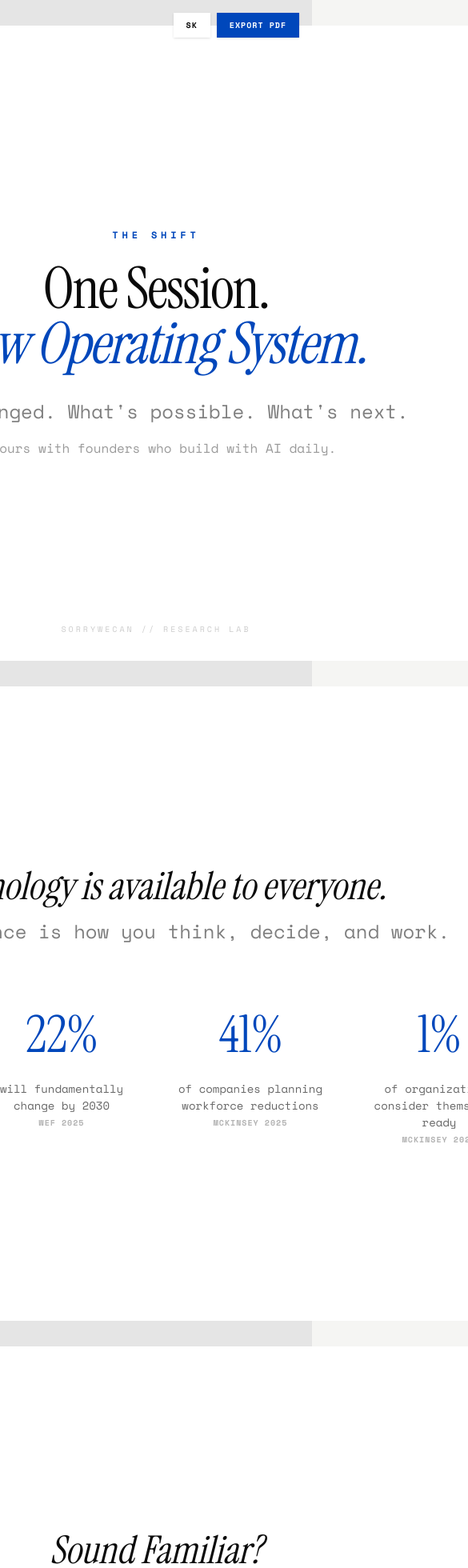
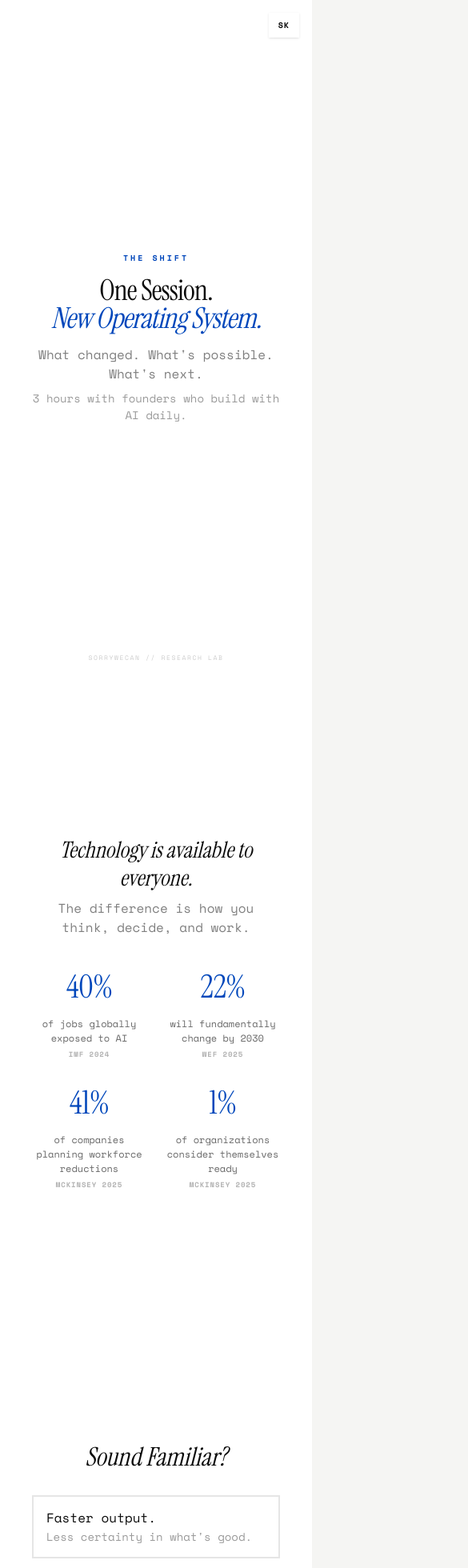
Before and after one commit to princeofwellness/researchlab, a Next.js app: page /public/onepager in a window 390 px wide. Shown: the top 1960 px of the page at 80% size, 585 px wide, since content can reach past the window. Built offline with nearby package versions, Linux system fonts and the light colour scheme.

Commit message:
Add mobile responsiveness to one-pager
- Full-width pages on mobile, fixed A4 on desktop/print
- Stacked grids (1-2 cols) on mobile, original layout on desktop
- Scaled text sizes for mobile readability
- Hide Export PDF on mobile
- Desktop and print unchanged

```diff
--- a/src/app/public/onepager/page.tsx
+++ b/src/app/public/onepager/page.tsx
@@ -154,7 +154,7 @@ export default function PublicOnePager() {
 
     const t = content[lang]
 
-    const pageClass = "page-slide w-[297mm] h-[210mm] bg-white relative flex flex-col justify-center items-center p-12 print:p-8"
+    const pageClass = "page-slide w-full md:w-[297mm] min-h-screen md:h-[210mm] bg-white relative flex flex-col justify-center items-center p-6 md:p-12 print:w-[297mm] print:h-[210mm] print:p-8"
 
     return (
         <>
@@ -163,13 +163,22 @@ export default function PublicOnePager() {
                     display: flex;
                     flex-direction: column;
                     align-items: center;
-                    gap: 2rem;
-                    padding: 2rem;
-                    background: #e5e5e5;
+                    gap: 0;
+                    padding: 0;
+                    background: #f5f5f5;
                 }
                 .page-slide {
                     box-sizing: border-box;
-                    overflow: hidden;
+                }
+                @media (min-width: 768px) {
+                    .page-container {
+                        gap: 2rem;
+                        padding: 2rem;
+                        background: #e5e5e5;
+                    }
+                    .page-slide {
+                        overflow: hidden;
+                    }
                 }
                 @media print {
                     @page {
@@ -192,6 +201,7 @@ export default function PublicOnePager() {
                         page-break-inside: avoid;
                         break-after: page;
                         break-inside: avoid;
+                        overflow: hidden;
                     }
                     .page-slide:last-child {
                         page-break-after: avoid;
@@ -203,13 +213,13 @@ export default function PublicOnePager() {
             <div className="fixed top-4 right-4 z-50 print:hidden flex gap-2">
                 <button
                     onClick={() => setLang(lang === 'en' ? 'sk' : 'en')}
-                    className="text-[10px] font-bold uppercase tracking-widest px-4 py-2 bg-white shadow hover:bg-black hover:text-white transition-colors"
+                    className="text-[10px] font-bold uppercase tracking-widest px-3 md:px-4 py-2 bg-white shadow hover:bg-black hover:text-white transition-colors"
                 >
                     {lang === 'en' ? 'SK' : 'EN'}
                 </button>
                 <button
                     onClick={() => window.print()}
-                    className="text-[10px] font-bold uppercase tracking-widest px-4 py-2 bg-[#0047BB] text-white shadow hover:bg-black transition-colors"
+                    className="hidden md:block text-[10px] font-bold uppercase tracking-widest px-4 py-2 bg-[#0047BB] text-white shadow hover:bg-black transition-colors"
                 >
                     Export PDF
                 </button>
@@ -219,29 +229,29 @@ export default function PublicOnePager() {
 
                 {/* Page 1: Hero */}
                 <div className={pageClass}>
-                    <div className="text-center max-w-4xl">
-                        <p className="text-[12px] font-bold uppercase tracking-[0.4em] text-[#0047BB] mb-6">{t.hero.label}</p>
-                        <h1 className="font-serif text-[72px] leading-[0.95] tracking-tight">
+                    <div className="text-center max-w-4xl px-4">
+                        <p className="text-[10px] md:text-[12px] font-bold uppercase tracking-[0.3em] md:tracking-[0.4em] text-[#0047BB] mb-4 md:mb-6">{t.hero.label}</p>
+                        <h1 className="font-serif text-[36px] md:text-[72px] leading-[0.95] tracking-tight">
                             {t.hero.title.line1}<br />
                             <span className="text-[#0047BB] italic">{t.hero.title.line2}</span>
                         </h1>
-                        <p className="text-[24px] text-black/50 mt-8">{t.hero.subline}</p>
-                        <p className="text-[16px] text-black/40 mt-4">{t.hero.desc}</p>
+                        <p className="text-[16px] md:text-[24px] text-black/50 mt-4 md:mt-8">{t.hero.subline}</p>
+                        <p className="text-[14px] md:text-[16px] text-black/40 mt-2 md:mt-4">{t.hero.desc}</p>
                     </div>
-                    <p className="absolute bottom-8 text-[10px] uppercase tracking-[0.3em] text-black/20">SORRYWECAN // RESEARCH LAB</p>
+                    <p className="absolute bottom-4 md:bottom-8 text-[8px] md:text-[10px] uppercase tracking-[0.2em] md:tracking-[0.3em] text-black/20">SORRYWECAN // RESEARCH LAB</p>
                 </div>
 
                 {/* Page 2: Stats */}
                 <div className={`${pageClass} bg-black/[0.02]`}>
-                    <div className="text-center max-w-4xl">
-                        <h2 className="font-serif text-[48px] italic leading-tight">{t.stats.headline}</h2>
-                        <p className="text-[24px] text-black/50 mt-2">{t.stats.subline}</p>
-                        <div className="grid grid-cols-4 gap-12 mt-16">
+                    <div className="text-center max-w-4xl px-4">
+                        <h2 className="font-serif text-[28px] md:text-[48px] italic leading-tight">{t.stats.headline}</h2>
+                        <p className="text-[16px] md:text-[24px] text-black/50 mt-2">{t.stats.subline}</p>
+                        <div className="grid grid-cols-2 md:grid-cols-4 gap-6 md:gap-12 mt-8 md:mt-16">
                             {t.stats.items.map((stat, i) => (
                                 <div key={i} className="text-center">
-                                    <span className="text-[64px] font-serif text-[#0047BB]">{stat.value}</span>
-                                    <p className="text-[14px] text-black/60 mt-2">{stat.label}</p>
-                                    <p className="text-[10px] font-bold uppercase tracking-widest text-black/30 mt-1">{stat.source}</p>
+                                    <span className="text-[40px] md:text-[64px] font-serif text-[#0047BB]">{stat.value}</span>
+                                    <p className="text-[12px] md:text-[14px] text-black/60 mt-2">{stat.label}</p>
+                                    <p className="text-[9px] md:text-[10px] font-bold uppercase tracking-widest text-black/30 mt-1">{stat.source}</p>
                                 </div>
                             ))}
                         </div>
@@ -250,13 +260,13 @@ export default function PublicOnePager() {
 
                 {/* Page 3: Problem */}
                 <div className={pageClass}>
-                    <div className="text-center max-w-5xl w-full">
-                        <h2 className="font-serif text-[48px] italic mb-8">{t.problem.title}</h2>
-                        <div className="grid grid-cols-3 gap-4">
+                    <div className="text-center max-w-5xl w-full px-4">
+                        <h2 className="font-serif text-[32px] md:text-[48px] italic mb-6 md:mb-8">{t.problem.title}</h2>
+                        <div className="grid grid-cols-1 md:grid-cols-3 gap-3 md:gap-4">
                             {t.problem.cards.map((card, i) => (
-                                <div key={i} className="p-5 border-2 border-black/10 text-left">
-                                    <p className="text-[20px] font-medium leading-tight">{card.headline}</p>
-                                    <p className="text-[16px] text-black/40 mt-1 leading-snug">{card.subline}</p>
+                                <div key={i} className="p-4 md:p-5 border-2 border-black/10 text-left">
+                                    <p className="text-[16px] md:text-[20px] font-medium leading-tight">{card.headline}</p>
+                                    <p className="text-[14px] md:text-[16px] text-black/40 mt-1 leading-snug">{card.subline}</p>
                                 </div>
                             ))}
                         </div>
@@ -265,19 +275,19 @@ export default function PublicOnePager() {
 
                 {/* Page 4: Session */}
                 <div className={pageClass}>
-                    <div className="max-w-5xl w-full">
-                        <div className="text-center mb-10">
-                            <h2 className="font-serif text-[56px] italic">{t.session.title}</h2>
-                            <p className="text-[18px] text-[#0047BB] mt-2">{t.session.subtitle}</p>
+                    <div className="max-w-5xl w-full px-4">
+                        <div className="text-center mb-6 md:mb-10">
+                            <h2 className="font-serif text-[36px] md:text-[56px] italic">{t.session.title}</h2>
+                            <p className="text-[14px] md:text-[18px] text-[#0047BB] mt-2">{t.session.subtitle}</p>
                         </div>
-                        <div className="grid grid-cols-4 gap-4">
+                        <div className="grid grid-cols-1 md:grid-cols-4 gap-3 md:gap-4">
                             {t.session.parts.map((part, i) => (
-                                <div key={i} className={`p-6 border-2 flex flex-col h-full ${i === 0 ? 'border-[#0047BB] bg-[#0047BB]/5' : 'border-black/10'}`}>
-                                    <p className="text-[12px] font-bold text-black/30">{part.num}</p>
-                                    <p className="font-serif text-[32px] italic mt-1">{part.title}</p>
-                                    <p className="text-[12px] text-black/40 mt-1">{part.time}</p>
-                                    <p className="text-[14px] text-black/60 mt-4 leading-relaxed flex-grow">{part.desc}</p>
-                                    <p className="text-[11px] font-bold uppercase tracking-widest text-[#0047BB] mt-4">{part.lead}</p>
+                                <div key={i} className={`p-4 md:p-6 border-2 flex flex-col ${i === 0 ? 'border-[#0047BB] bg-[#0047BB]/5' : 'border-black/10'}`}>
+                                    <p className="text-[11px] md:text-[12px] font-bold text-black/30">{part.num}</p>
+                                    <p className="font-serif text-[24px] md:text-[32px] italic mt-1">{part.title}</p>
+                                    <p className="text-[11px] md:text-[12px] text-black/40 mt-1">{part.time}</p>
+                                    <p className="text-[13px] md:text-[14px] text-black/60 mt-3 md:mt-4 leading-relaxed md:flex-grow">{part.desc}</p>
+                                    <p className="text-[10px] md:text-[11px] font-bold uppercase tracking-widest text-[#0047BB] mt-3 md:mt-4">{part.lead}</p>
                                 </div>
                             ))}
                         </div>
@@ -286,18 +296,18 @@ export default function PublicOnePager() {
 
                 {/* Page 5: Founders */}
                 <div className={pageClass}>
-                    <div className="max-w-5xl w-full">
-                        <div className="text-center mb-10">
-                            <h2 className="font-serif text-[48px] italic">{t.founders.title}</h2>
-                            <p className="text-[16px] text-black/50 mt-2">{t.founders.subtitle}</p>
+                    <div className="max-w-5xl w-full px-4">
+                        <div className="text-center mb-6 md:mb-10">
+                            <h2 className="font-serif text-[32px] md:text-[48px] italic">{t.founders.title}</h2>
+                            <p className="text-[14px] md:text-[16px] text-black/50 mt-2">{t.founders.subtitle}</p>
                         </div>
-                        <div className="grid grid-cols-3 gap-8">
+                        <div className="grid grid-cols-1 md:grid-cols-3 gap-4 md:gap-8">
                             {t.founders.cards.map((card, i) => (
-                                <div key={i} className="text-center p-6 border border-black/10">
-                                    <p className="font-serif text-[28px] italic">{card.name}</p>
-                                    <p className="text-[11px] font-bold uppercase tracking-widest text-[#0047BB] mt-2">{card.role}</p>
-                                    <p className="text-[12px] text-black/40 mt-1">{card.company}</p>
-                                    <p className="text-[14px] text-black/60 mt-4 leading-relaxed">{card.bio}</p>
+                                <div key={i} className="text-center p-4 md:p-6 border border-black/10">
+                                    <p className="font-serif text-[22px] md:text-[28px] italic">{card.name}</p>
+                                    <p className="text-[10px] md:text-[11px] font-bold uppercase tracking-widest text-[#0047BB] mt-2">{card.role}</p>
+                                    <p className="text-[11px] md:text-[12px] text-black/40 mt-1">{card.company}</p>
+                                    <p className="text-[13px] md:text-[14px] text-black/60 mt-3 md:mt-4 leading-relaxed">{card.bio}</p>
                                 </div>
                             ))}
                         </div>
@@ -306,12 +316,12 @@ export default function PublicOnePager() {
 
                 {/* Page 6: Outcomes */}
                 <div className={pageClass}>
-                    <div className="max-w-5xl w-full">
-                        <h2 className="font-serif text-[56px] italic text-center mb-12">{t.outcome.title}</h2>
-                        <div className="grid grid-cols-5 gap-4">
+                    <div className="max-w-5xl w-full px-4">
+                        <h2 className="font-serif text-[32px] md:text-[56px] italic text-center mb-6 md:mb-12">{t.outcome.title}</h2>
+                        <div className="grid grid-cols-1 md:grid-cols-5 gap-3 md:gap-4">
                             {t.outcome.items.map((item, i) => (
-                                <div key={i} className="p-5 border border-black/10">
-                                    <p className="text-[18px] font-medium">{item.title}</p>
+                                <div key={i} className="p-4 md:p-5 border border-black/10">
+                                    <p className="text-[16px] md:text-[18px] font-medium">{item.title}</p>
                                     <p className="text-[13px] text-black/50 mt-2 leading-relaxed">{item.desc}</p>
                                 </div>
                             ))}
@@ -321,25 +331,25 @@ export default function PublicOnePager() {
 
                 {/* Page 7: Details + CTA */}
                 <div className={pageClass}>
-                    <div className="max-w-4xl w-full text-center">
-                        <h2 className="font-serif text-[72px] italic mb-4">{t.cta.headline}</h2>
-                        <p className="text-[20px] text-black/50 mb-12">{t.cta.subline}</p>
+                    <div className="max-w-4xl w-full text-center px-4">
+                        <h2 className="font-serif text-[48px] md:text-[72px] italic mb-2 md:mb-4">{t.cta.headline}</h2>
+                        <p className="text-[16px] md:text-[20px] text-black/50 mb-8 md:mb-12">{t.cta.subline}</p>
 
-                        <div className="grid grid-cols-4 gap-8 mb-12">
+                        <div className="grid grid-cols-2 md:grid-cols-4 gap-4 md:gap-8 mb-8 md:mb-12">
                             {t.details.items.map((item, i) => (
                                 <div key={i} className="text-center">
-                                    <p className="text-[10px] font-bold uppercase tracking-widest text-black/40">{item.label}</p>
-                                    <p className="text-[20px] font-medium mt-2">{item.value}</p>
-                                    <p className="text-[14px] text-black/50">{item.sub}</p>
+                                    <p className="text-[9px] md:text-[10px] font-bold uppercase tracking-widest text-black/40">{item.label}</p>
+                                    <p className="text-[16px] md:text-[20px] font-medium mt-1 md:mt-2">{item.value}</p>
+                                    <p className="text-[12px] md:text-[14px] text-black/50">{item.sub}</p>
                                 </div>
                             ))}
                         </div>
 
-                        <div className="inline-block bg-[#0047BB] px-8 py-4">
-                            <p className="text-[14px] font-bold uppercase tracking-widest text-white">{t.cta.email}</p>
+                        <div className="inline-block bg-[#0047BB] px-6 md:px-8 py-3 md:py-4">
+                            <p className="text-[12px] md:text-[14px] font-bold uppercase tracking-widest text-white">{t.cta.email}</p>
                         </div>
 
-                        <p className="text-[10px] uppercase tracking-[0.3em] text-black/30 mt-12">SORRYWECAN // RESEARCH LAB // 2026</p>
+                        <p className="text-[8px] md:text-[10px] uppercase tracking-[0.2em] md:tracking-[0.3em] text-black/30 mt-8 md:mt-12">SORRYWECAN // RESEARCH LAB // 2026</p>
                     </div>
                 </div>
 
```
